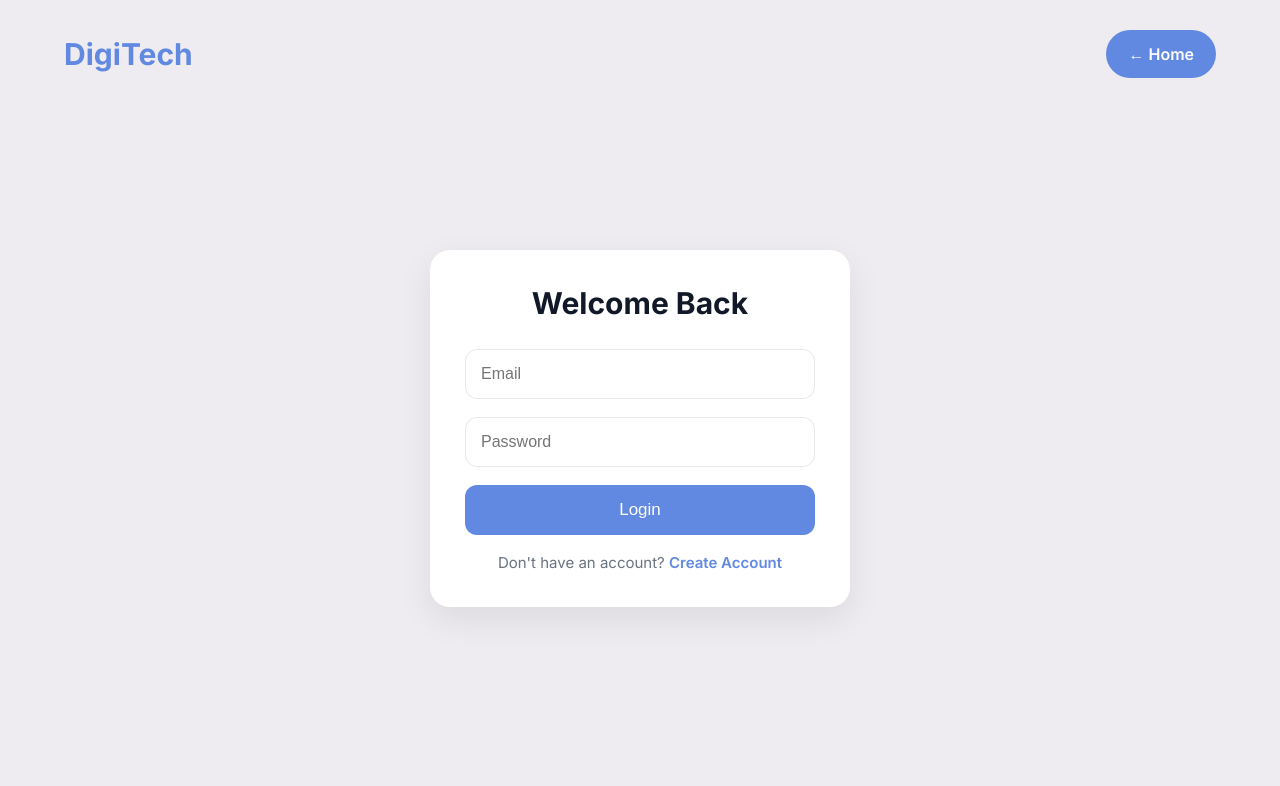
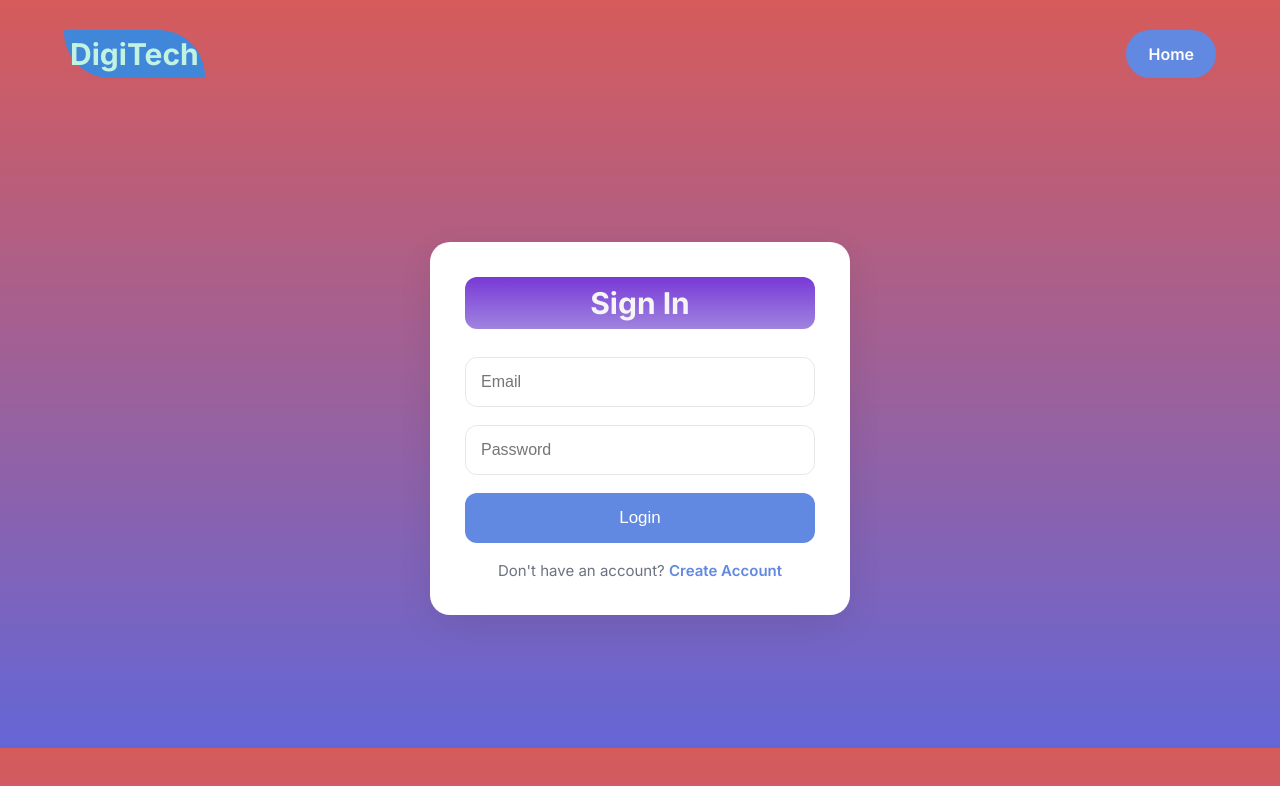
Before and after one commit to atalay-oiio/digitech, a plain HTML site: page login.html in a window 1280 px wide. Drawn offline with Linux system fonts and the light colour scheme.

Commit message:
project update

```diff
--- a/login.html
+++ b/login.html
@@ -7,16 +7,17 @@
 
     <link rel="stylesheet" href="style.css" />
   </head>
-  <body>
+  <body class="body-login">
     <header class="header">
-      <div class="logo">DigiTech</div>
+      <a href="index.html" class="logo">DigiTech</a>
 
-      <a href="index.html" class="cart-btn"> ← Home </a>
+
+      <a href="index.html" class="cart-btn">Home</a>
     </header>
 
     <main class="auth-page">
       <form class="auth-form">
-        <h2>Welcome Back</h2>
+        <h2>Sign In</h2>
 
         <input type="email" id="login-email" placeholder="Email" required />
 
--- a/style.css
+++ b/style.css
@@ -16,75 +16,61 @@
   --radius: 18px;
   --transition: 0.3s ease;
 }
-
 html {
   font-size: 62.5%;
   scroll-behavior: smooth;
 }
-
 body {
   font-family: "Inter", sans-serif;
   background: var(--background);
   color: var(--text);
 }
-
-/* ---------- Layout ---------- */
-
+/* -- Layout -- */
 main {
   width: min(1200px, 90%);
   margin: 0 auto;
 }
-
-/* ===========================================
-              HEADER
-=========================================== */
-
+/* HEADER */
 .header {
   width: min(1200px, 90%);
   margin: 30px auto;
-
   display: flex;
   justify-content: space-between;
   align-items: center;
   gap: 25px;
 }
-
 .logo {
   font-size: 3rem;
   font-weight: 700;
-  color: var(--primary);
+  color: rgb(194, 242, 224);
+  border-radius: 12px 12em;
+  padding: 6px;
+  background-color: #4087da;
+  transition: 0.3s;
+  text-decoration: none;
+  gap: 8px;
 }
-
 .search-box {
   flex: 1;
 }
-
 .search-box input {
   width: 100%;
-
   padding: 15px 20px;
-
   border: 1px solid var(--border);
-
-  border-radius: 999px;
-
+  border-radius: 24px;
   outline: none;
-
   font-size: 1.6rem;
-
   transition: var(--transition);
 }
-
 .search-box input:focus {
   border-color: var(--primary);
 }
-
 .cart-btn {
   border: none;
   background: var(--primary);
   color: white;
   padding: 14px 22px;
-  border-radius: 999px;
+  border-radius: 24px;
   cursor: pointer;
   font-size: 1.6rem;
   font-weight: 600;
@@ -124,42 +110,31 @@ main {
 
 .hero p {
   font-size: 1.8rem;
-
   color: var(--text-light);
-
   max-width: 650px;
-
   margin: auto;
-
   line-height: 1.7;
 }
-
 /* Mobile Responsive */
-
 @media (max-width: 768px) {
   .header {
     flex-direction: column;
     align-items: stretch;
   }
-
   .logo {
     text-align: center;
   }
-
   .cart-btn {
     width: 100%;
   }
-
   .hero h1 {
     font-size: 3.6rem;
   }
-
   .hero p {
     font-size: 1.6rem;
   }
 }
 /* PRODUCTS */
-
 .products {
   display: grid;
   grid-template-columns: repeat(auto-fit, minmax(280px, 1fr));
@@ -176,71 +151,50 @@ main {
   display: flex;
   flex-direction: column;
 }
-
 .product-card:hover {
   transform: translateY(-10px);
   box-shadow: 0 18px 45px rgba(0, 0, 0, 0.12);
 }
-
 .product-card img {
   width: 100%;
   height: 220px;
   object-fit: contain;
   margin-bottom: 25px;
 }
-
 .product-card h3 {
   font-size: 2.2rem;
   margin-bottom: 12px;
 }
-
 .price {
   font-size: 2.4rem;
   font-weight: 700;
   color: var(--primary);
   margin-bottom: 20px;
 }
-
 .add-cart {
   margin-top: auto;
-
   padding: 14px;
-
   border: none;
-
   border-radius: 12px;
-
   background: var(--primary);
-
   color: white;
-
   font-size: 1.6rem;
-
   cursor: pointer;
-
   transition: var(--transition);
 }
-
 .add-cart:hover {
   background: var(--primary-dark);
 }
-
 /* FOOTER */
 footer {
   margin-top: 100px;
-
   padding: 40px;
-
   text-align: center;
-
   font-size: 1.5rem;
-
   color: var(--text-light);
-
   border-top: 1px solid var(--border);
 }
 /* PRODUCT EXTRA DETAIL */
-
 .product-card {
   position: relative;
 }
@@ -269,39 +223,26 @@ footer {
   box-shadow: 0 8px 20px rgba(0, 0, 0, 0.08);
   transition: 0.3s;
 }
-
 .favorite-btn:hover {
   transform: scale(1.1);
-
   color: #ef4444;
 }
-
 .rating {
   margin-bottom: 15px;
-
   color: #f59e0b;
-
   font-size: 1.5rem;
 }
-
 .rating span {
   color: var(--text-light);
-
   margin-left: 8px;
 }
-
 .stock {
   color: #16a34a;
-
   font-size: 1.5rem;
-
   margin-bottom: 20px;
-
   font-weight: 600;
 }
-
 /* DARK MODE */
-
 .theme-btn {
   border: none;
   background: rgb(156, 160, 210);
@@ -315,7 +256,6 @@ footer {
 .theme-btn:hover {
   background: dimgray;
 }
-
 body.dark {
   --background: #111827;
   --surface: #1f2937;
@@ -327,7 +267,6 @@ body.dark {
   width: min(1000px, 90%);
   margin: 50px auto;
 }
-
 .cart-item {
   display: flex;
   align-items: center;
@@ -350,12 +289,10 @@ body.dark {
   font-size: 2rem;
   margin-bottom: 10px;
 }
-
 .cart-info p {
   font-size: 1.8rem;
   color: var(--primary);
 }
-
 .cart-actions {
   display: flex;
   justify-content: center;
@@ -363,32 +300,27 @@ body.dark {
   flex-wrap: wrap;
   gap: 10px;
 }
-
 .cart-actions button {
   padding: 8px 14px;
   cursor: pointer;
 }
-
 .remove-btn {
   background: #ef4444;
   color: white;
   border: none;
   border-radius: 8px;
 }
-
 .quantity {
   font-size: 1.8rem;
   min-width: 25px;
   text-align: center;
 }
-
 .cart-summary {
   display: flex;
   flex-direction: column;
   align-items: center;
   gap: 20px;
 }
-
 .clear-cart {
   padding: 15px 30px;
   border: none;
@@ -409,220 +341,149 @@ button.plus {
   border-radius: 8px;
   background-color: #73d798;
 }
-/* ===========================
-        PRODUCT MODAL
-=========================== */
-
+/* PRODUCT MODAL */
 .modal {
   position: fixed;
-
   inset: 0;
-
   background: rgba(0, 0, 0, 0.55);
-
   display: none;
-
   justify-content: center;
-
   align-items: center;
-
   padding: 20px;
-
   z-index: 1000;
 }
-
 .modal.show {
   display: flex;
 }
-
 .modal-content {
   width: min(500px, 100%);
-
   background: var(--surface);
-
   border-radius: 20px;
-
   padding: 30px;
-
   position: relative;
-
   text-align: center;
-
   animation: popup 0.25s ease;
 }
-
 .modal-image {
   width: 220px;
-
   height: 220px;
-
   object-fit: contain;
-
   margin-bottom: 20px;
 }
-
 .modal-title {
   font-size: 2.8rem;
-
   margin-bottom: 10px;
 }
-
 .modal-rating {
   font-size: 1.7rem;
-
   color: #f59e0b;
-
   margin-bottom: 15px;
 }
-
 .modal-price {
   font-size: 2.6rem;
-
   color: var(--primary);
-
   font-weight: 700;
-
   margin-bottom: 20px;
 }
-
 .modal-description {
   font-size: 1.6rem;
-
   color: var(--text-light);
-
   line-height: 1.7;
-
   margin-bottom: 25px;
 }
-
 .modal-buy {
   width: 100%;
-
   padding: 15px;
-
   border: none;
-
   border-radius: 12px;
-
   background: var(--primary);
-
   color: white;
-
   cursor: pointer;
-
   font-size: 1.7rem;
 }
-
 .close-modal {
   position: absolute;
-
   top: 15px;
-
   right: 18px;
-
   border: none;
-
   background: none;
-
   font-size: 3rem;
-
   cursor: pointer;
 }
-
 @keyframes popup {
   from {
     opacity: 0;
-
     transform: scale(0.8);
   }
-
   to {
     opacity: 1;
-
     transform: scale(1);
   }
 }
-/* ================= MOBILE ================= */
-
+/* mobile */
 @media (max-width: 768px) {
   .header {
     width: 92%;
     flex-direction: column;
     gap: 15px;
   }
-
   .search-box,
   .cart-btn,
   .theme-btn {
     width: 100%;
   }
-
   .cart-btn,
   .theme-btn {
     justify-content: center;
   }
-
   .products {
     grid-template-columns: 1fr;
     margin: 40px 0;
   }
-
   .product-card {
     width: 100%;
   }
-
   .cart-item {
     display: flex;
     flex-direction: column;
     align-items: center;
     text-align: center;
   }
-
   .cart-item img {
     width: 140px;
     height: 140px;
     object-fit: contain;
   }
-
   .cart-actions {
     width: 100%;
     justify-content: center;
     flex-wrap: wrap;
     gap: 12px;
   }
-
   .cart-summary {
     flex-direction: column;
     gap: 20px;
     text-align: center;
   }
-
   .continue-shopping {
     max-width: 260px;
   }
-
   .continue-shopping,
   .clear-cart {
     width: auto;
   }
-
   .modal-content {
     width: 92%;
   }
 }
-/* ==========================
-        CHECKOUT
-========================== */
-
+/* CHECKOUT */
 .checkout {
   width: min(1100px, 90%);
   margin: 60px auto;
-
   display: grid;
   grid-template-columns: 1.3fr 0.7fr;
   gap: 40px;
 }
-
 .checkout-form,
 .order-summary {
   background: var(--surface);
@@ -630,27 +491,21 @@ button.plus {
   border-radius: 18px;
   box-shadow: var(--shadow);
 }
-
 .checkout h2 {
   font-size: 2.8rem;
   margin-bottom: 25px;
 }
-
 @media (max-width: 768px) {
   .checkout {
     grid-template-columns: 1fr;
   }
 }
-/* ==========================
-      BILLING FORM
-========================== */
-
+/* BILLING FORM */
 .billing-form {
   display: flex;
   flex-direction: column;
   gap: 18px;
 }
-
 .billing-form input {
   width: 100%;
   padding: 16px 18px;
@@ -662,61 +517,49 @@ button.plus {
   color: var(--text);
   transition: 0.3s;
 }
-
 .billing-form input:focus {
   border-color: var(--primary);
 }
-
 .form-row {
   display: grid;
   grid-template-columns: 1fr 1fr;
   gap: 18px;
 }
-
 @media (max-width: 768px) {
   .form-row {
     grid-template-columns: 1fr;
   }
 }
-/* ==========================
-      ORDER SUMMARY
-========================== */
-
+/* ORDER SUMMARY */
 .summary-products {
   display: flex;
   flex-direction: column;
   gap: 20px;
   margin-bottom: 25px;
 }
-
 .summary-item {
   display: flex;
   justify-content: space-between;
   align-items: center;
 }
-
 .summary-item h4 {
   font-size: 1.7rem;
 }
-
 .summary-item p {
   font-size: 1.6rem;
   color: var(--primary);
 }
-
 .order-summary hr {
   margin: 20px 0;
   border: none;
   border-top: 1px solid var(--border);
 }
-
 .summary-total {
   display: flex;
   justify-content: space-between;
   font-size: 2.2rem;
   margin-bottom: 30px;
 }
-
 .place-order {
   width: 100%;
   padding: 16px;
@@ -728,7 +571,6 @@ button.plus {
   cursor: pointer;
   transition: 0.3s;
 }
-
 .place-order:hover {
   background: var(--primary-dark);
 }
@@ -737,23 +579,18 @@ button.plus {
   gap: 15px;
   align-items: center;
 }
-
 @media (max-width: 768px) {
   .cart-buttons {
     width: 100%;
     flex-direction: column;
   }
-
   .cart-buttons .cart-btn,
   .cart-buttons .clear-cart {
     width: 100%;
     justify-content: center;
   }
 }
-/* ==========================
-        AUTH PAGES
-========================== */
-
+/* AUTH PAGES */
 .auth-page {
   min-height: 80vh;
   display: flex;
@@ -761,25 +598,25 @@ button.plus {
   align-items: center;
   padding: 40px 20px;
 }
-
 .auth-form {
   width: min(420px, 100%);
   background: var(--surface);
   padding: 35px;
   border-radius: 20px;
   box-shadow: var(--shadow);
-
   display: flex;
   flex-direction: column;
   gap: 18px;
 }
-
 .auth-form h2 {
+  background: linear-gradient( #7839d6,#9f84df);
+  border-radius: 12px;
+  color: whitesmoke;
+  padding: 8px;
   text-align: center;
   font-size: 3rem;
   margin-bottom: 10px;
 }
-
 .auth-form input {
   padding: 15px;
   border: 1px solid var(--border);
@@ -788,11 +625,9 @@ button.plus {
   font-size: 1.6rem;
   transition: 0.25s;
 }
-
 .auth-form input:focus {
   border-color: var(--primary);
 }
-
 .auth-form button {
   padding: 15px;
   border: none;
@@ -803,23 +638,19 @@ button.plus {
   font-size: 1.7rem;
   transition: 0.3s;
 }
-
 .auth-form button:hover {
   background: var(--primary-dark);
 }
-
 .auth-form p {
   text-align: center;
   font-size: 1.5rem;
   color: var(--text-light);
 }
-
 .auth-form a {
   color: var(--primary);
   text-decoration: none;
   font-weight: 600;
 }
-
 .auth-form a:hover {
   text-decoration: underline;
 }
@@ -830,27 +661,19 @@ button.plus {
 }
 .logout-btn {
   display: none;
-
   border: none;
   background: #409c7c;
   color: white;
-
   padding: 12px 18px;
-
   border-radius: 12px;
-
   cursor: pointer;
-
   font-size: 1.5rem;
-
   transition: 0.3s;
 }
-
 .logout-btn:hover {
   background: #34b799;
 }
-
-.login-btn{
+.login-btn {
   background-color: #16a34a;
   cursor: pointer;
   border: none;
@@ -858,3 +681,9 @@ button.plus {
   border-radius: 12px;
   color: whitesmoke;
 }
+.body-reg {
+  background: linear-gradient(#eb8290, #6a6cca);
+}
+.body-login {
+  background: linear-gradient(#d65b5b, #6466d6);
+}
```
Also changed, not shown: cart.html (+3 -4 lines), checkout.html (+3 -1 lines), index.html (+1 -1 lines), register.html (+3 -5 lines).
